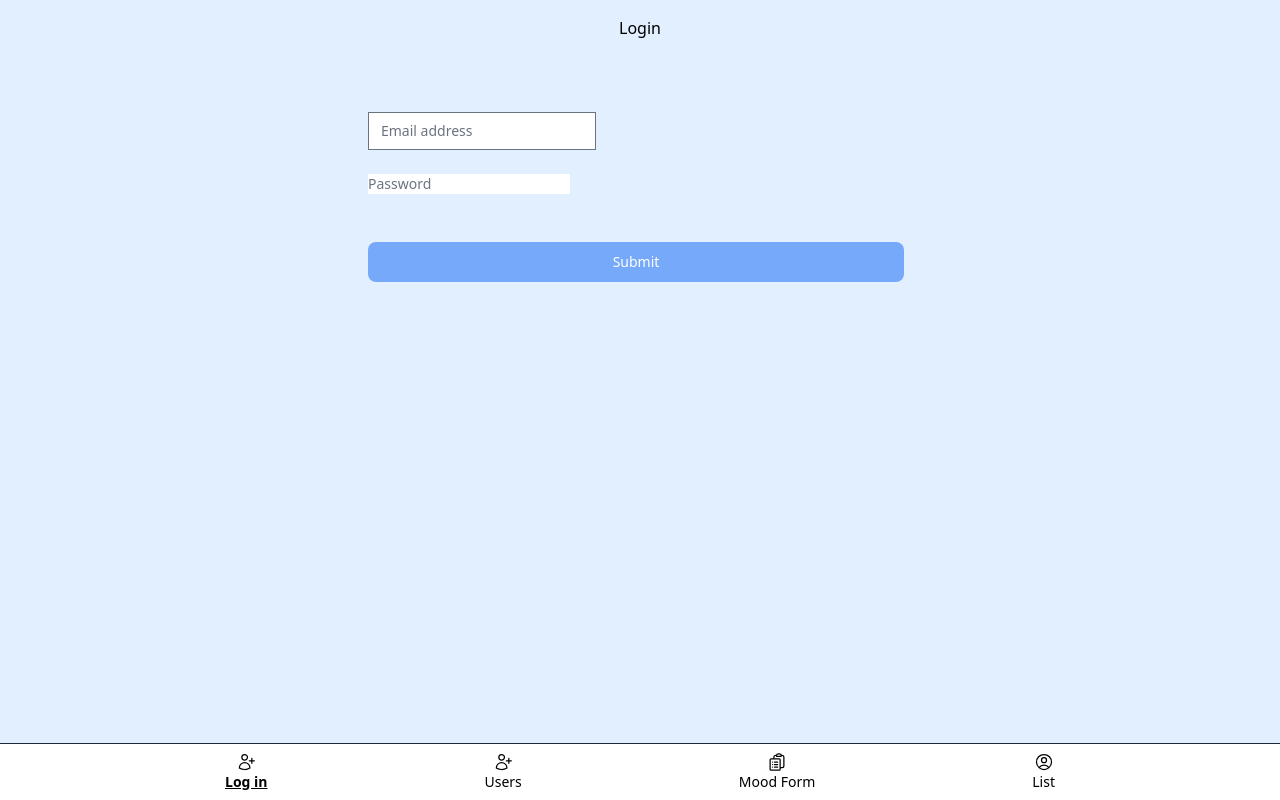
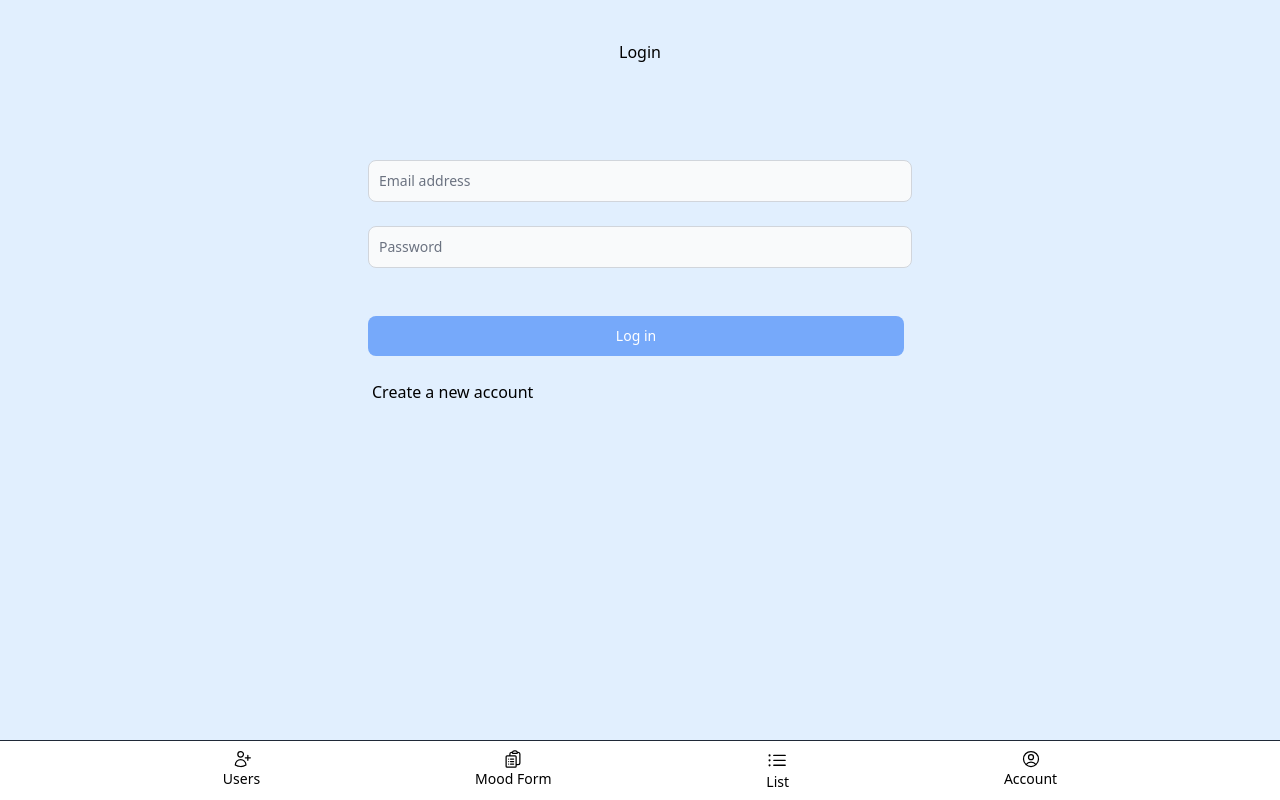
Before and after one commit to AnaKrunic98/MinaApp, a Nuxt app: page /Login in a window 1280 px wide. Built offline with nearby package versions, Linux system fonts and the light colour scheme; no server answers.

Commit message:
added log in and log out features

```diff
--- /dev/null
+++ b/components/AppHeader.vue
@@ -0,0 +1,34 @@
+<template>
+    <div>
+        <button
+        @click="logout"
+        class="text-sm flex no-underline text-black hover:text-zinc-600"
+      >
+        <svg  class="w-5 mr-1" fill="none" stroke="currentColor" stroke-width="1.5" viewBox="0 0 24 24" xmlns="http://www.w3.org/2000/svg" aria-hidden="true">
+          <path stroke-linecap="round" stroke-linejoin="round" d="M15.75 9V5.25A2.25 2.25 0 0013.5 3h-6a2.25 2.25 0 00-2.25 2.25v13.5A2.25 2.25 0 007.5 21h6a2.25 2.25 0 002.25-2.25V15m3 0l3-3m0 0l-3-3m3 3H9"></path>
+        </svg>
+        Log out
+
+      </button>
+    </div>
+</template>
+
+<script setup>
+const supabase = useSupabaseAuthClient();
+
+const logout = async () => {
+  const { error } = await supabase.auth.signOut();
+
+  if (error) {
+    console.error(error);
+    return;
+  }
+
+  await navigateTo('/login');
+};
+
+</script>
+
+<style>
+
+</style>
--- a/layouts/default.vue
+++ b/layouts/default.vue
@@ -1,7 +1,8 @@
 <template>
+
     <div class="fixed bottom-0 h-auto w-full bg-white border-t border-gray-800">
         <ul class="flex justify-evenly p-2">
-            <li>
+           <!--  <li>
                 <NuxtLink to="/Login">
                     <div
                     :class="{ active: isActive('/Login') }"
@@ -12,7 +13,7 @@
                         <span class="text-sm">Log in</span>
                     </div>
                 </NuxtLink>
-            </li>
+            </li>  -->
             <li>
                 <NuxtLink to="/User">
                     <div
@@ -54,10 +55,22 @@
                     <div
                     :class="{ active: isActive('/List') }"
                     class="flex flex-col items-center">
+                        <svg fill="none" stroke="currentColor" stroke-width="1.5" viewBox="0 0 24 24" xmlns="http://www.w3.org/2000/svg" aria-hidden="true">
+                            <path stroke-linecap="round" stroke-linejoin="round" d="M8.25 6.75h12M8.25 12h12m-12 5.25h12M3.75 6.75h.007v.008H3.75V6.75zm.375 0a.375.375 0 11-.75 0 .375.375 0 01.75 0zM3.75 12h.007v.008H3.75V12zm.375 0a.375.375 0 11-.75 0 .375.375 0 01.75 0zm-.375 5.25h.007v.008H3.75v-.008zm.375 0a.375.375 0 11-.75 0 .375.375 0 01.75 0z"></path>
+                        </svg>
+                        <span class="text-sm">List</span>
+                    </div>
+                </NuxtLink>
+            </li>
+            <li>
+                <NuxtLink to="/Account">
+                    <div
+                    :class="{ active: isActive('/Account') }"
+                    class="flex flex-col items-center">
                         <svg class="w-5"  fill="none" stroke="currentColor" stroke-width="1.5" viewBox="0 0 24 24" xmlns="http://www.w3.org/2000/svg" aria-hidden="true">
                             <path stroke-linecap="round" stroke-linejoin="round" d="M17.982 18.725A7.488 7.488 0 0012 15.75a7.488 7.488 0 00-5.982 2.975m11.963 0a9 9 0 10-11.963 0m11.963 0A8.966 8.966 0 0112 21a8.966 8.966 0 01-5.982-2.275M15 9.75a3 3 0 11-6 0 3 3 0 016 0z"></path>
                         </svg>
-                        <span class="text-sm">List</span>
+                        <span class="text-sm">Account</span>
                     </div>
                 </NuxtLink>
             </li>
@@ -84,6 +97,7 @@ export default {
     return {route,isActive};
   }
 };
+
 </script>
 
 <style scoped>
@@ -94,4 +108,6 @@ export default {
   text-decoration:underline;
 }
 
+
+
 </style>
--- a/nuxt.config.ts
+++ b/nuxt.config.ts
@@ -1,5 +1,5 @@
 // https://nuxt.com/docs/api/configuration/nuxt-config
-
+import { defineNuxtConfig } from "nuxt/config";
 
 export default defineNuxtConfig({
     modules: [
--- a/pages/List.vue
+++ b/pages/List.vue
@@ -1,7 +1,7 @@
 <template>
-  <div class="relative overflow-visible shadow-md">
+  <div class="mt-10 relative overflow-visible shadow-md">
     <table v-if="state.users" class="w-full text-sm text-left text-gray-500">
-      <thead class="text-xs text-gray-500 uppercase">
+      <thead class="text-xs text-gray-500 uppercase border-t">
         <tr class="text-black border-b dark:border-gray-900">
           <th scope="col" class="px-6 py-3">First Name</th>
           <th scope="col" class="px-6 py-3">Last Name</th>
--- a/pages/Login.vue
+++ b/pages/Login.vue
@@ -1,30 +1,34 @@
  <template>
     <div class=" bg-blue-100 min-h-screen">
-      <div class="flex justify-center py-4 font-medium">
+      <div class="flex justify-center py-10 font-medium">
         <span>Login</span>
       </div>
       <div class="md:max-w-xl md:m-auto">
-      <form @submit.prevent="login">
+      <form @submit.prevent="() => (isSignUp ? signUp() : login())">
         <div class="grid gap-2 p-4 ">
             <div class="mb-4 mt-10">
                 <label class="block text-sm font-medium text-gray-900 ">
                     <input type="text" placeholder="Email address" v-model="email"
-                    class="block text-sm font-medium text-gray-900 " >
+                    class="bg-gray-50 border border-gray-300 text-gray-900 text-sm rounded-lg focus:ring-blue-500 focus:border-blue-500 block w-full p-2.5 dark:border-gray-600 dark:placeholder-gray-400 dark:text-white dark:focus:ring-blue-500 dark:focus:border-blue-500" >
                 </label>
             </div>
             <div class="mb-4">
                 <label class="block text-sm font-medium text-gray-900 ">
                     <input type="password " placeholder="Password" v-model="password"
-                    class="block text-sm font-medium text-gray-900 " >
+                    class="bg-gray-50 border border-gray-300 text-gray-900 text-sm rounded-lg focus:ring-blue-500 focus:border-blue-500 block w-full p-2.5 dark:border-gray-600 dark:placeholder-gray-400 dark:text-white dark:focus:ring-blue-500 dark:focus:border-blue-500">
                 </label>
             </div>
-                <button type="submit"
-                    class=" mt-6 focus:outline-none text-white bg-blue-400 hover:bg-blue-500 focus:ring-4 focus:ring-blue-600 font-medium rounded-lg text-sm
-                    px-5 py-2.5 mr-2 mb-2 dark:focus:ring-blue-600">
-                    Submit
+                <button type="submit" class=" mt-6 focus:outline-none text-white bg-blue-400 hover:bg-blue-500 focus:ring-4 focus:ring-blue-600 font-medium rounded-lg text-sm px-5 py-2.5 mr-2 mb-2 dark:focus:ring-blue-600">
+                  <span v-if="isSignUp">Sign up</span>
+                  <span v-else>Log in</span>
                 </button>
         </div>
       </form>
+      <button @click="isSignUp = !isSignUp"
+      class="mx-5">
+      <span v-if="isSignUp">Have an account? Log in instead</span>
+      <span v-else>Create a new account</span>
+    </button>
     </div>
     </div>
 </template>
@@ -35,23 +39,40 @@ import { createClient } from '@supabase/supabase-js';
 
 const email = ref('')
 const password = ref('')
+const isSignUp = ref (false)
+const client = useSupabaseClient ()
 const supabaseUrl = 'https://unrqqkhhvcsjwjdfdzua.supabase.co';
 const supabaseKey = 'eyJhbGciOiJIUzI1NiIsInR5cCI6IkpXVCJ9.eyJpc3MiOiJzdXBhYmFzZSIsInJlZiI6InVucnFxa2hodmNzandqZGZkenVhIiwicm9sZSI6ImFub24iLCJpYXQiOjE2ODExNjI5MDIsImV4cCI6MTk5NjczODkwMn0.wTqg-3fQCovN3buBE5LGTfbu6Tv0k5gf4IFb3PL603Q';
 const supabase = createClient(supabaseUrl, supabaseKey);
 
-const login = async () => {
-const {error,data } = await supabase.auth.signInWithPassword({
+
+const signUp = async () => {
+const { data, error } = await supabase.auth.signUp({
     email: email.value,
     password: password.value
 })
 
-if (error) {
-    console.error(error);
-  } else {
-    console.log(data);
-  }
+console.log('data', data)
+console.log('error', error)
 }
 
+const login = async () => {
+const {data, error} = await supabase.auth.signInWithPassword({
+    email: email.value,
+    password: password.value
+})
+console.log('data', data)
+console.log('error', error)
+}
+
+const user  = useSupabaseUser()
+onMounted(() => {
+  watchEffect(() => {
+    if (user.value) {
+      navigateTo('/MoodForm')
+    }
+  })
+})
 
 </script>
 
--- a/pages/MoodForm.vue
+++ b/pages/MoodForm.vue
@@ -1,6 +1,6 @@
 <template>
   <div class=" bg-blue-100 min-h-screen">
-    <div class="flex justify-center py-4 font-medium">
+    <div class="flex justify-center py-10 font-medium">
       <span>Mood Form</span>
     </div>
     <div class="md:max-w-xl md:m-auto">
@@ -46,8 +46,21 @@
 </template>
 
 <script>
+
 export default {
-    data() {
+  setup() {
+    const user = useSupabaseUser ()
+
+    onMounted (() => {
+      watchEffect (() => {
+        if(!user.value) {
+          this.$router.push('/login')
+          // navigateTo ('/login')  this.$nuxt.$router.push('/login')
+        }
+      })
+    })
+
+
       return{
         form: {
           name:null,
@@ -108,6 +121,10 @@ export default {
     }
   }
 
+
+
+
+
 </script>
 
 <style>
--- a/pages/SignUp.vue
+++ /dev/null
@@ -1,57 +0,0 @@
-<template>
-    <div class=" bg-blue-100 min-h-screen">
-      <div class="flex justify-center py-4 font-medium">
-        <span>Sign up</span>
-      </div>
-      <div class="md:max-w-xl md:m-auto">
-      <form @submit.prevent="signUp">
-        <div class="grid gap-2 p-4 ">
-            <div class="mb-4 mt-10">
-                <label class="block text-sm font-medium text-gray-900 ">
-                    <input type="text" placeholder="Email address" v-model="email"
-                    class="block text-sm font-medium text-gray-900 " >
-                </label>
-            </div>
-            <div class="mb-4">
-                <label class="block text-sm font-medium text-gray-900 ">
-                    <input type="password " placeholder="Password" v-model="password"
-                    class="block text-sm font-medium text-gray-900 " >
-                </label>
-            </div>
-            <button type="submit"
-                class=" mt-6 focus:outline-none text-white bg-blue-400 hover:bg-blue-500 focus:ring-4 focus:ring-blue-600 font-medium rounded-lg text-sm
-                px-5 py-2.5 mr-2 mb-2 dark:focus:ring-blue-600">
-                Submit
-            </button>
-        </div>
-      </form>
-    </div>
-    </div>
-</template>
-
-<script setup>
-import { ref } from 'vue';
-import { createClient } from '@supabase/supabase-js';
-
-const email = ref('')
-const password = ref('')
-const supabaseUrl = 'https://unrqqkhhvcsjwjdfdzua.supabase.co';
-const supabaseKey = 'eyJhbGciOiJIUzI1NiIsInR5cCI6IkpXVCJ9.eyJpc3MiOiJzdXBhYmFzZSIsInJlZiI6InVucnFxa2hodmNzandqZGZkenVhIiwicm9sZSI6ImFub24iLCJpYXQiOjE2ODExNjI5MDIsImV4cCI6MTk5NjczODkwMn0.wTqg-3fQCovN3buBE5LGTfbu6Tv0k5gf4IFb3PL603Q';
-const supabase = createClient(supabaseUrl, supabaseKey);
-
-const signUp = async () => {
-const { data, error } = await supabase.auth.signUp({
-    email: email.value,
-    password: password.value
-})
-if (error) {
-    console.error(error);
-  } else {
-    console.log(data);
-  }
-}
-</script>
-
-<style>
-
-</style>
--- a/pages/User.vue
+++ b/pages/User.vue
@@ -1,6 +1,6 @@
 <template>
     <div class="bg-green-100 min-h-screen">
-      <div class="flex justify-center py-4 font-medium">
+      <div class="flex justify-center py-10 font-medium">
         <span>User</span>
       </div>
       <div class="md:max-w-xl md:m-auto">
--- a/pages/index.vue
+++ b/pages/index.vue
@@ -1,7 +1,7 @@
 <template>
     <div class="bg-yellow-100 min-h-screen">
       <div class="flex flex-col items-center">
-        <div class="flex justify-center py-4 font-medium">
+        <div class="flex justify-center py-10 font-medium">
           <span>Home</span>
         </div>
         <div class="px-10 pt-4 pb-24 max-w-screen-md">
```
Also changed, not shown: middleware/auth.global.ts (+15 -2 lines), pages/Account.vue (+1 -7 lines).
